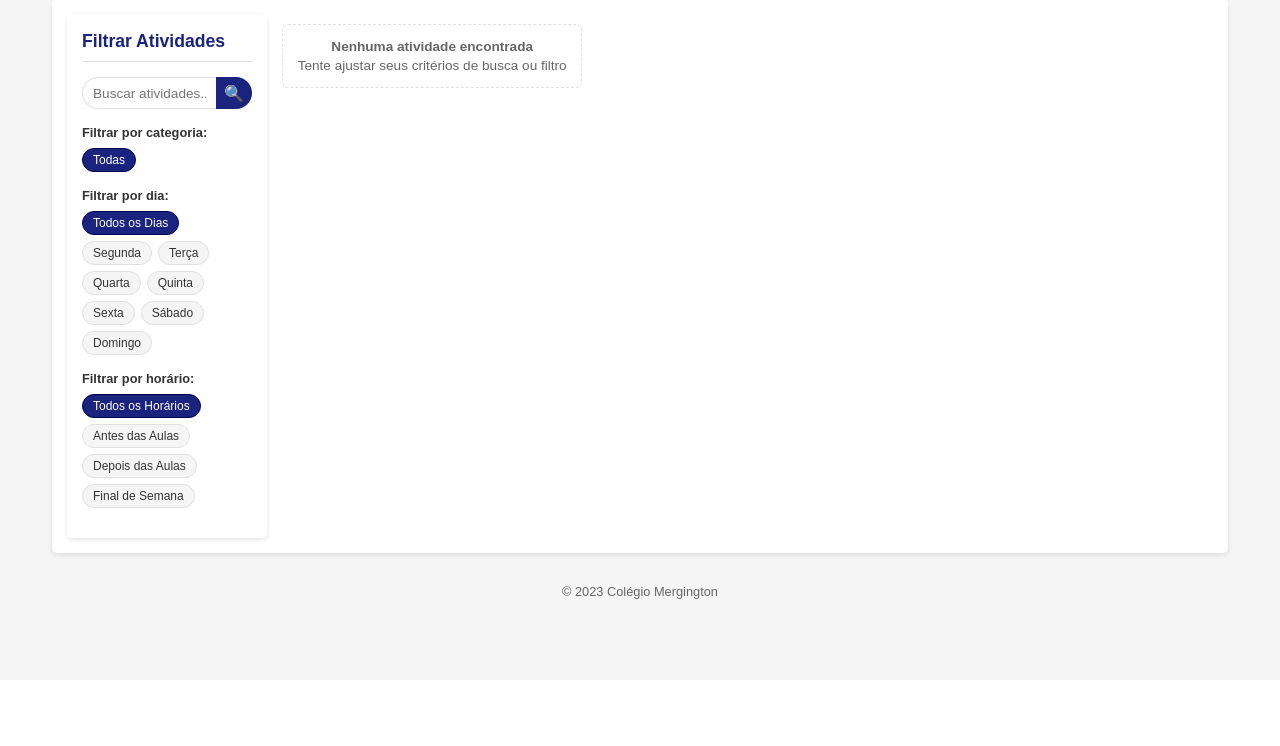
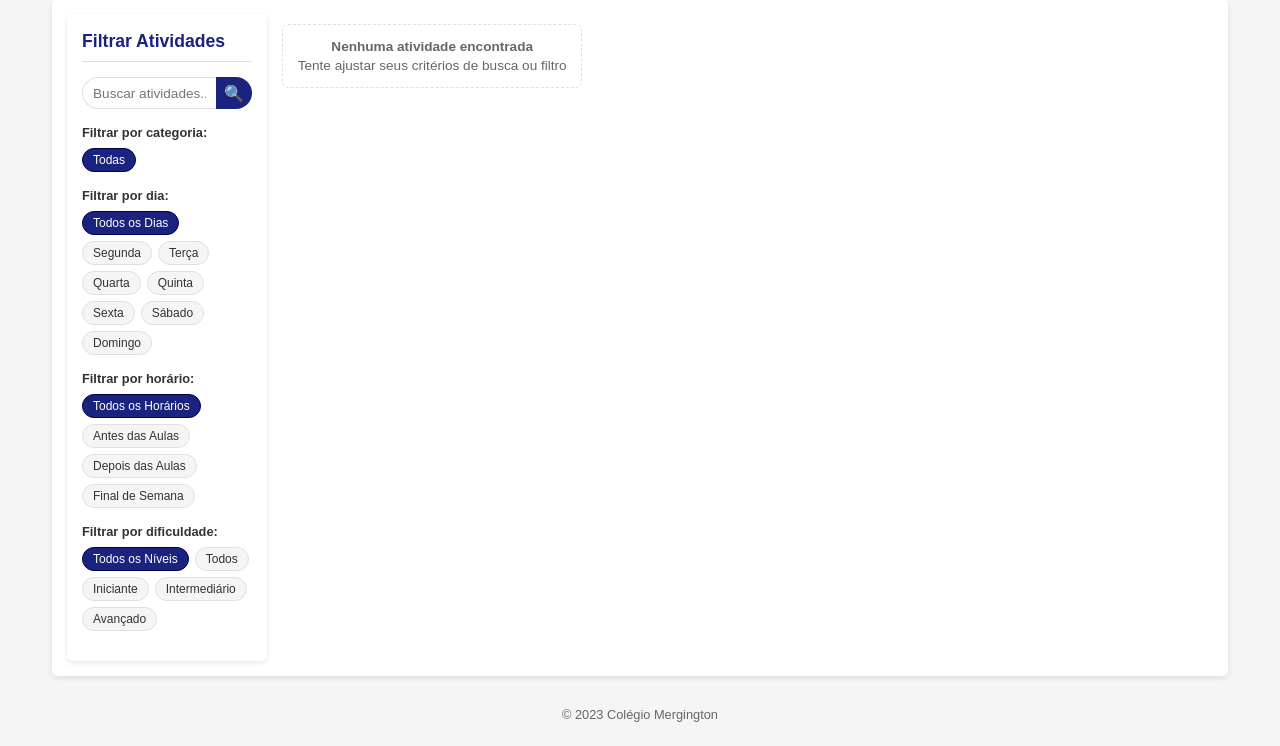
Before and after one commit to andrefontourainvillia/Java4, a Spring Boot app: page / in a window 1280 px wide. Shown: the part 120-866 px from the top of the page. Before the commit the page ends 719 px from the top, so only its background shows below. Run offline with Spring Boot 4, Linux system fonts and the light colour scheme; data that the repository does not hold is empty; some of the project's set-up classes (security, data sources, template engines, error pages and the like) are left out, and stand-ins take their place.

Commit message:
Add difficulty level filtering to frontend UI
Co-authored-by: andrefontourainvillia <140420144+andrefontourainvillia@users.noreply.github.com>

```diff
--- a/src/main/resources/static/index.html
+++ b/src/main/resources/static/index.html
@@ -85,6 +85,28 @@
                 <button class="time-filter" data-time="weekend">Final de Semana</button>
               </div>
             </div>
+
+            <!-- Difficulty Filter -->
+            <div class="filter-container difficulty-filter-container">
+              <div class="filter-label">Filtrar por dificuldade:</div>
+              <div class="difficulty-filters" id="difficulty-filters">
+                <button class="difficulty-filter active" data-difficulty="">
+                  Todos os Níveis
+                </button>
+                <button class="difficulty-filter" data-difficulty="todos">
+                  Todos
+                </button>
+                <button class="difficulty-filter" data-difficulty="Iniciante">
+                  Iniciante
+                </button>
+                <button class="difficulty-filter" data-difficulty="Intermediário">
+                  Intermediário
+                </button>
+                <button class="difficulty-filter" data-difficulty="Avançado">
+                  Avançado
+                </button>
+              </div>
+            </div>
           </aside>
 
           <!-- Activities Content -->
--- a/src/main/resources/static/styles.css
+++ b/src/main/resources/static/styles.css
@@ -588,7 +588,8 @@ footer {
 
 .category-filters,
 .day-filters,
-.time-filters {
+.time-filters,
+.difficulty-filters {
   display: flex;
   flex-wrap: wrap;
   gap: 6px;
@@ -596,7 +597,8 @@ footer {
 
 .category-filter,
 .day-filter,
-.time-filter {
+.time-filter,
+.difficulty-filter {
   background-color: var(--background);
   border: 1px solid var(--border);
   color: var(--text-primary);
@@ -609,7 +611,8 @@ footer {
 
 .category-filter.active,
 .day-filter.active,
-.time-filter.active {
+.time-filter.active,
+.difficulty-filter.active {
   background-color: var(--primary);
   color: white;
   border-color: var(--primary-dark);
@@ -617,7 +620,8 @@ footer {
 
 .category-filter:hover,
 .day-filter:hover,
-.time-filter:hover {
+.time-filter:hover,
+.difficulty-filter:hover {
   background-color: var(--primary-light);
   color: white;
 }
```
Also changed, not shown: src/main/resources/static/app.js (+42 -0 lines).
